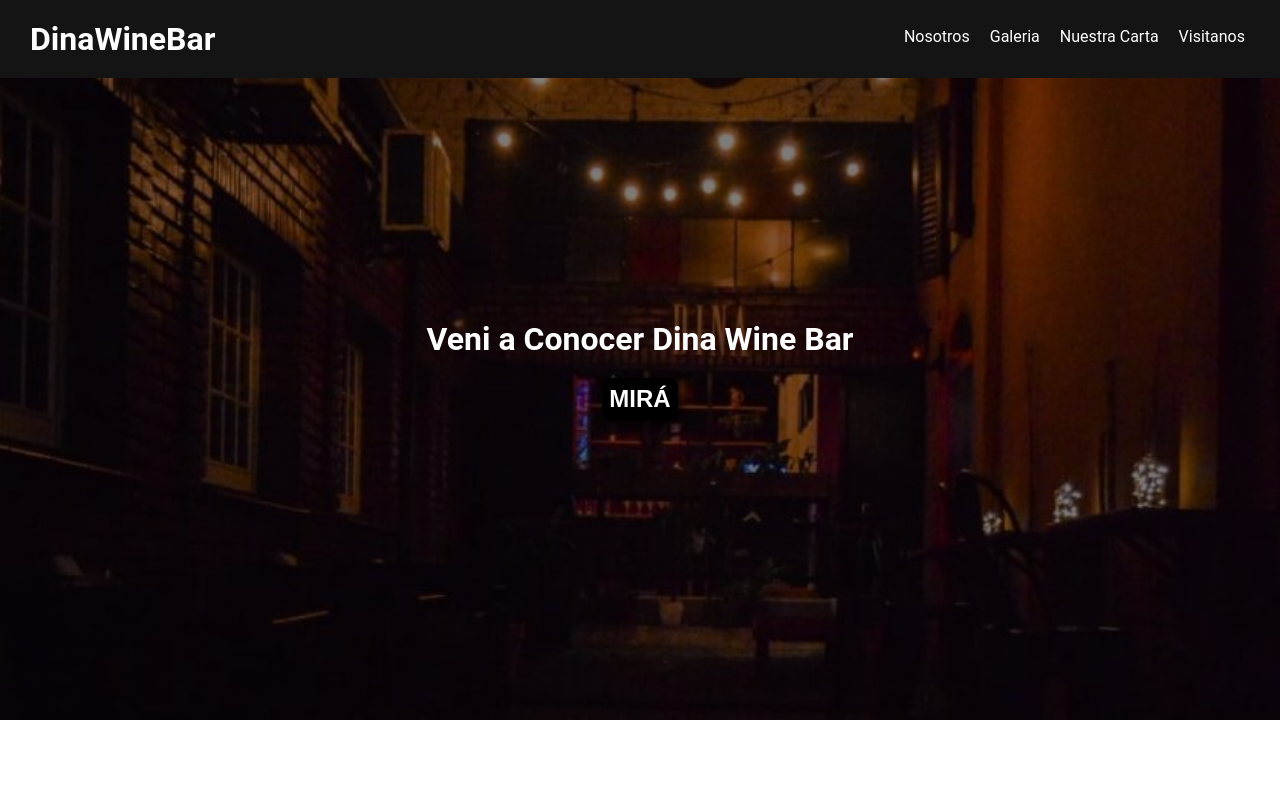
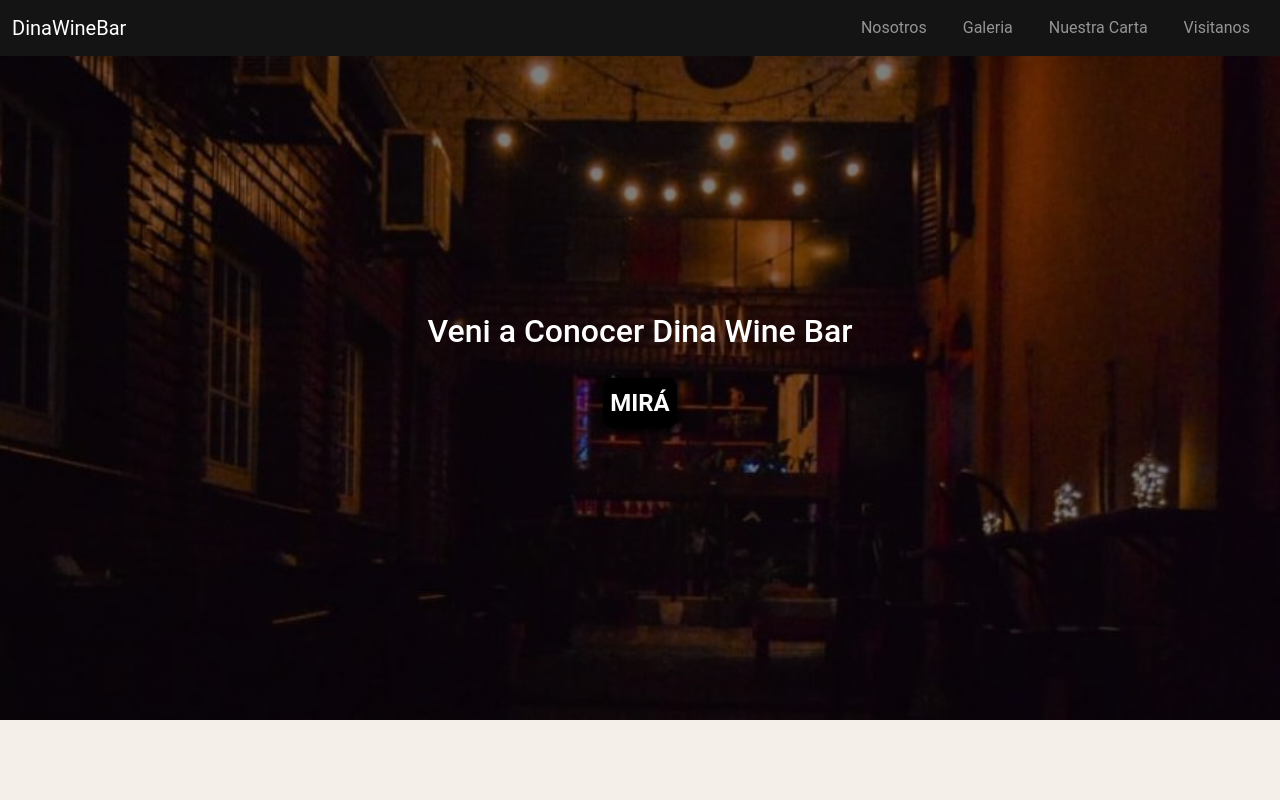
Before and after one commit to fpanicce/dinaBar, a plain HTML site: page index.html in a window 1280 px wide. Shown: the top 800 px of the page. Drawn offline with nearby package versions, Linux system fonts and the light colour scheme.

Commit message:
mejoras boton

```diff
--- a/estilos.css
+++ b/estilos.css
@@ -1,7 +1,7 @@
 *{
     margin: 0;
     padding: 0;
-    box-sizing: border-box;
+    box-sizing: border-box !important;
 }
 
 /* Aplico estilos generales */
@@ -9,14 +9,15 @@
 html{ scroll-behavior: smooth;}
 
 body{
-    font-family: 'Roboto', sans-serif;
+    font-family: 'Roboto', sans-serif !important;
 }
 
-h1{ font-size: 2em; }
+h1{ font-size: 2em !important;
+    font-family: 'Roboto', sans-serif !important}
 h2{ font-size: 1.5em; }
 h3{ font-size: 1.25em; }
-ul{ list-style: none; }
-li{ font-size: 1em;}
+ul{ list-style: none !important; }
+li{ font-size: 1em !important;}
 p{
     font-size: 1em;
     margin-left: 5%;
@@ -36,80 +37,84 @@ p{
 }
 
 .boton a{
-    color: white;
+    color: white !important;
 }
 
-a{
-    color: blueviolet;
-}
+
 
 .boton:hover{
-    background-color: blueviolet;
+    background-color: blueviolet !important;
 }
 
 
 /* Estilo al headear */
 
+/*
 .container{
-    max-width: 1400px;
-    margin: auto
+    max-width: 1400px !important;
+    margin: auto !important;
 }
 
 header{
-    background-color: rgb(20, 20, 20);
-    display: block;
+    background-color: rgb(20, 20, 20) !important;
+    display: block !important;
 }
 
 header .container{
-    display: flex;
-    justify-content: space-between;
+    display: flex !important;
+    justify-content: space-between !important;
 }
 
 .container .logo{
-    color: white;
-    padding: 5px 5x;
-    display: flex;
-    flex-direction: column;
-    justify-content: center;
-    margin-left: 10px;
+    color: white !important;
+    padding: 5px 5x !important;
+    display: flex !important;
+    flex-direction: column !important;
+    justify-content: center !important;
+    margin-left: 10px !important;
 }
 
 header nav{
-    display: flex;
-    padding: 5px 5px;
-    text-align: center;
+    display: flex !important;
+    padding: 5px 5px !important;
+    text-align: center !important;
 }
 
 header li{
-    padding-bottom: 5px;
+    padding-bottom: 5px !important;
 }
 
 header a{
-    text-decoration: none;
-    color: white;
+    text-decoration: none !important;
+    color: white !important;
+}
+*/
+
+header{
+    background-color: rgb(20, 20, 20) !important;
 }
 
 /* Estilo a la primer seccion */
 
 .dina{
-    display: flex;
-    flex-direction: column;
-    align-content: center;
-    text-align: center;
-    height: 90vh;
-    color: white;
+    display: flex !important;
+    flex-direction: column !important;
+    justify-content: center !important;
+    text-align: center !important;
+    height: 90vh !important;
+    color: white !important;
     background-image: linear-gradient(
         0deg,
-        rgb(0,0,0,0.5),
-        rgb(0,0,0,0.5)
+        rgb(1,1,1,0.5),
+        rgb(1,1,1,0.5)
     )
     ,url("imagenes/fondoDinaNuevo.JPG");
-    background-repeat: no-repeat;
-    background-size: cover;
+    background-repeat: no-repeat !important;
+    background-size: cover !important;
 }
 
 .dina h1{
-    padding: 20px 20px;
+    padding: 20px 20px !important;
 }
 
 /* Estilo a la segunda seccion */
@@ -117,18 +122,18 @@ header a{
 #nosotros{
     display: flex;
     flex-direction: column;
-    align-content: center;
+    justify-content: center;
     text-align: center;
     height: 70vh;
     color: black;
+    background-color: rgb(245, 239, 233);
 }
 
 .descripcion{
     display: flex;
     flex-direction: column;
-    align-content: center;
+    justify-content: center;
     text-align: center;
-    margin-bottom: 10%;
 }
 
 /* Estilo a la segunda seccion */
@@ -333,6 +338,14 @@ footer h3{
     padding: 100px;
 }
 
+/* Agrego estilos a Contactos */
+
+.imagen-contactos{
+    display: none;
+}
+
+
+
 @media (min-width: 720px){
     /* Media Query Index */
     header{
@@ -404,4 +417,9 @@ footer h3{
         margin-left: 5%;
         margin-right: 5%;
     }
+
+    #navbarNav{
+        display: flex !important;
+        justify-content: right !important;
+    }
 }
--- a/index.html
+++ b/index.html
@@ -4,34 +4,36 @@
     <meta charset="UTF-8">
     <meta http-equiv="X-UA-Compatible" content="IE=edge">
     <meta name="viewport" content="width=device-width, initial-scale=1.0">
+    <link href="https://cdn.jsdelivr.net/npm/bootstrap@5.1.3/dist/css/bootstrap.min.css" rel="stylesheet" integrity="sha384-1BmE4kWBq78iYhFldvKuhfTAU6auU8tT94WrHftjDbrCEXSU1oBoqyl2QvZ6jIW3" crossorigin="anonymous">
     <link rel="stylesheet" href="estilos.css">
     <title>DinaWineBar</title>
 </head>
 <body>
     <header>
-        <div class="container">
-            <div class="logo">
-                <a href="index.html">
-                    <h1>DinaWineBar</h1>
-                </a>
+        <nav class="navbar navbar-expand-lg navbar-dark">
+            <div class="container-fluid">
+              <a class="navbar-brand" href="index.html">DinaWineBar</a>
+              <button class="navbar-toggler" type="button" data-bs-toggle="collapse" data-bs-target="#navbarNav" aria-controls="navbarNav" aria-expanded="false" aria-label="Toggle navigation">
+                <span class="navbar-toggler-icon"></span>
+              </button>
+              <div class="collapse navbar-collapse" id="navbarNav">
+                <ul class="navbar-nav">
+                  <li class="nav-item">
+                    <a class="nav-link" href="#nosotros">Nosotros</a>
+                  </li>
+                  <li class="nav-item">
+                    <a class="nav-link" href="./secciones/galeria.html">Galeria</a>
+                  </li>
+                  <li class="nav-item">
+                    <a class="nav-link" href="#nuestra-carta">Nuestra Carta</a>
+                  </li>
+                  <li class="nav-item">
+                    <a class="nav-link" href="#visitanos">Visitanos</a>
+                  </li>
+                </ul>
+              </div>
             </div>
-            <nav>
-                <ul>
-                    <li>
-                        <a href="#nosotros">Nosotros</a>
-                    </li>
-                    <li>
-                        <a href="./secciones/galeria.html">Galeria</a>
-                    </li>
-                    <li>
-                        <a href="#nuestra-carta">Nuestra Carta</a>
-                    </li>
-                    <li>
-                        <a href="#visitanos">Visitanos</a>
-                    </li>
-                </ul>
-            </nav>
-        </div>
+          </nav>
     </header>
     <section class="dina">
         <div class="container">
@@ -107,5 +109,6 @@
 
     <script src="https://unpkg.com/scrollreveal"></script>
     <script src="main.js"></script>
+    <script src="https://cdn.jsdelivr.net/npm/bootstrap@5.1.3/dist/js/bootstrap.bundle.min.js" integrity="sha384-ka7Sk0Gln4gmtz2MlQnikT1wXgYsOg+OMhuP+IlRH9sENBO0LRn5q+8nbTov4+1p" crossorigin="anonymous"></script>
 </body>
 </html>
```
Also changed, not shown: secciones/galeria.html (+25 -23 lines), 1 other file.
